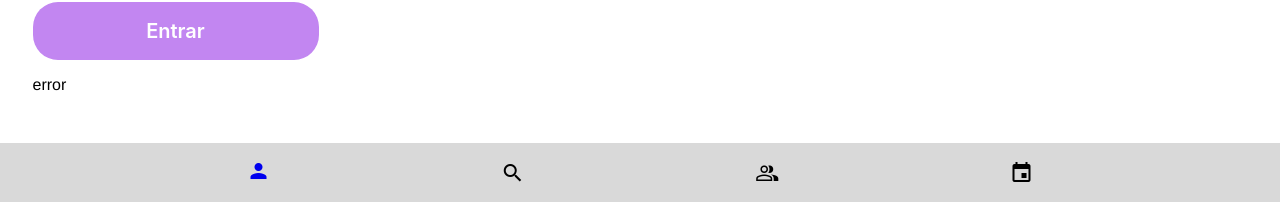
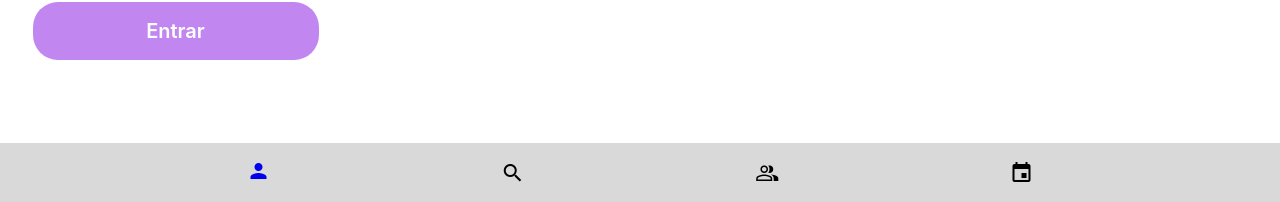
Before and after one commit to crismide/tfg_dancenet, a Vue app in the folder src/app/: page / in a window 1280 px wide. Shown: the part 464-666 px from the top of the page. Built offline with nearby package versions, Linux system fonts and the light colour scheme.

Commit message:
conflictos solucionados

```diff
--- a/src/app/src/views/LogIn.vue
+++ b/src/app/src/views/LogIn.vue
@@ -9,9 +9,8 @@
                     <input type="password" class="form_login" v-model="user.password" placeholder="Contraseña"/><br><br><br><br>
                     <button type="submit" class="button_entrar">Entrar</button>
                 </form>
+            </div>
             <p>{{ error }}</p>
-            </div>
-
         </div>
 
     </div>
@@ -30,7 +29,7 @@ export default{
                 email: '',
                 password: ''
             },
-            error:'error'
+            error:''
         }
     },
     methods: {
@@ -50,7 +49,6 @@ export default{
             })
             .catch(error => {
                 console.log(error);
-                this.error = error
             });
         }
     }
@@ -59,39 +57,37 @@ export default{
 
 <style>
 
-.logo{
+.logo {
   background-size: cover;
   background-image: url("../assets/logo_dancenet.png");
   width: 120px;
   height: 120px;
 }
 
-.espaciado_centrado{
+.espaciado_centrado {
   gap: 76px;
   align-items: center;
 }
 
-.form_login{
+.form_login {
   width: 286px;
   height: 64px;
   background: #F4F4F4;
   border-radius: 5px;
   color: #7C7C7C;
   font-size: 16px;
-
 }
 
-.button_entrar{
+.button_entrar {
   display: flex;
   flex-direction: row;
   justify-content: center;
   align-items: center;
-    padding: 15px, 91px, 15px, 91px;
+  padding: 15px 91px 15px 91px;
   gap: 10px;
   border: 0px;
   width: 286px;
   height: 58px;
-
   border-radius: 25px;
   font-family: 'Inter';
   font-style: normal;
@@ -102,7 +98,8 @@ export default{
   background: #C286F1;
 }
 
-::placeholder{
+::placeholder {
   padding: 19px;
 }
+
 </style>
```
Lines whose indentation alone changed are shown as unchanged.
